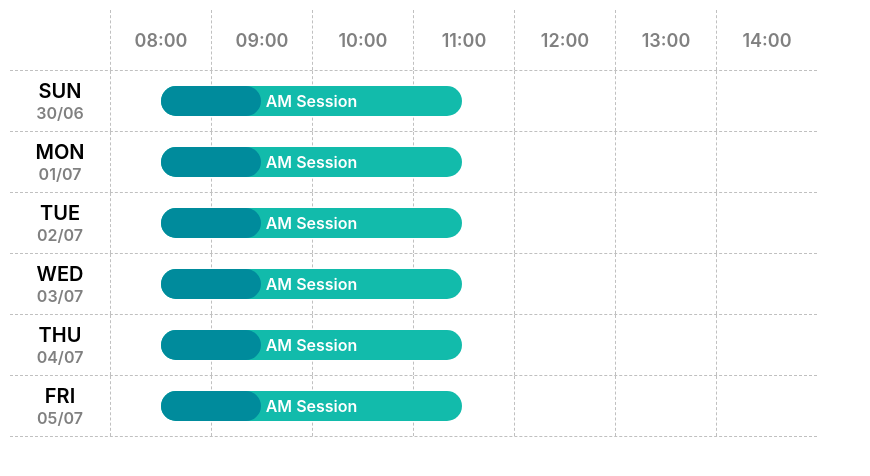
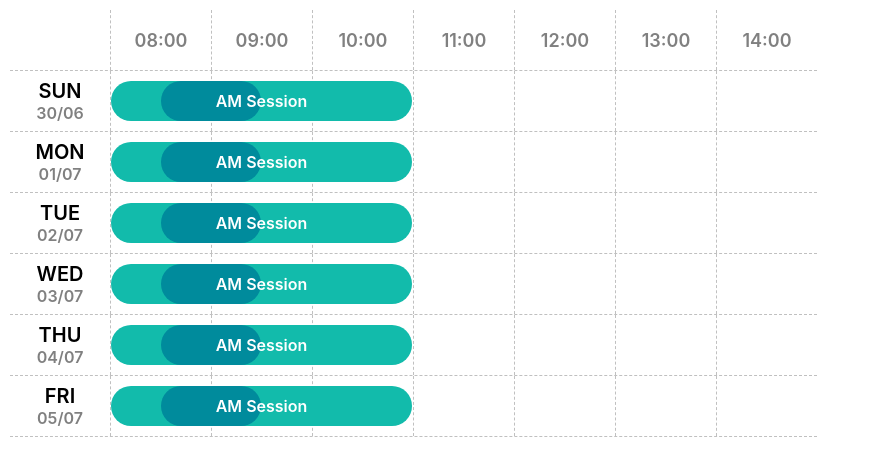
Before and after one commit to piyushdhamecha/weekly-scheduler, a React app: page / in a window 1280 px wide. Shown: the top 476 px of the page, without its empty margins (0-870 px from the left). Built offline with nearby package versions, Linux system fonts and the light colour scheme.

Commit message:
minor style changes

```diff
--- a/src/components/WeeklyScheduler/WeeklyScheduler.js
+++ b/src/components/WeeklyScheduler/WeeklyScheduler.js
@@ -65,8 +65,8 @@ const WeeklyScheduler = ({
           <WeeklySchedulerProgress
             total={301}
             used={100}
-            left={151}
-            top={15}
+            left={101}
+            top={10}
             text='AM Session'
           />
         </StyledRowContent>
--- a/src/components/WeeklyScheduler/WeeklySchedulerStyled.js
+++ b/src/components/WeeklyScheduler/WeeklySchedulerStyled.js
@@ -53,7 +53,7 @@ export const StyledProgressContainer = styled.div`
   display: flex;
   position: absolute;
   width: ${({ width = 50 }) => width}px;
-  height: 30px;
+  height: 40px;
   left: ${({ left = 0 }) => left}px;
   top: ${({ top = 0 }) => top}px;
 `
@@ -62,10 +62,11 @@ export const StyledProgress = styled.div`
   display: flex;
   position: absolute;
   background: ${({ background = 'yellow' }) => background};
-  height: 30px;
+  height: 40px;
   border-radius: 20px;
   justify-content: center;
   align-items: center;
+  left: ${({ left = 0 }) => left}px;
   width: ${({ width = 50 }) => width}px;
 `
 
```
